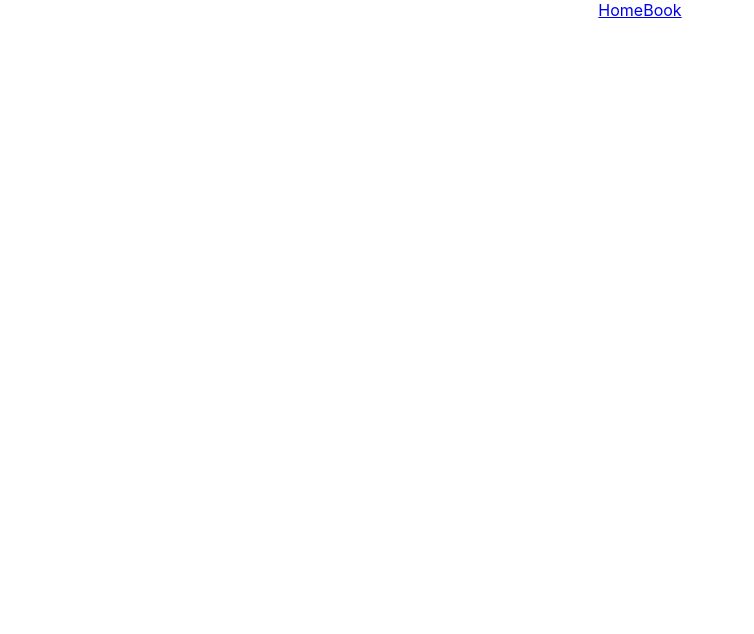
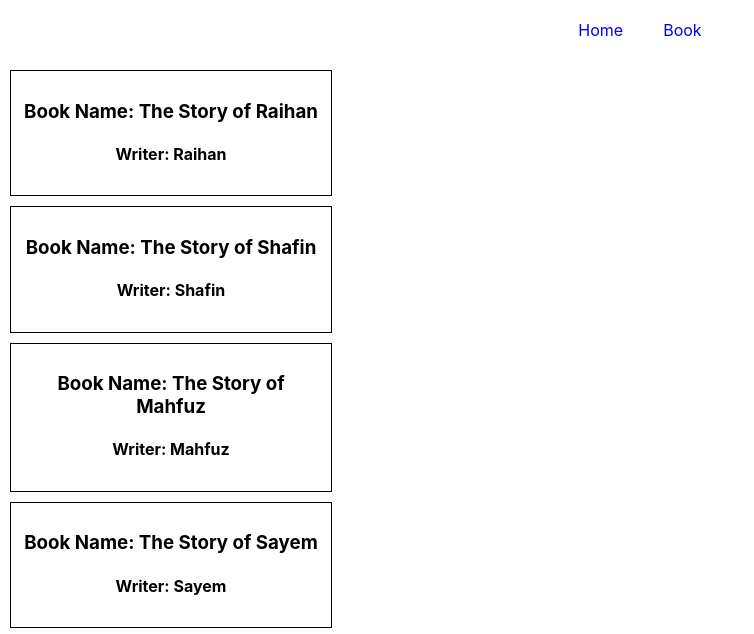
Before and after one commit to raihanalam/StartWithReact, a React (Create React App) app: page /books in a window 1280 px wide. Before the commit this address had no page. Shown: the top 634 px of the page, without its empty margins (0-754 px from the left). Built offline with nearby package versions, Linux system fonts and the light colour scheme.

Commit message:
React Router Basic

```diff
--- a/src/App.css
+++ b/src/App.css
@@ -1,38 +1,16 @@
 .App {
   text-align: center;
 }
-
-.App-logo {
-  height: 40vmin;
-  pointer-events: none;
+.nav-bar ul{
+  list-style: none;
+  margin: 0;
+  padding: 0;
+}
+.nav-bar li{
+  display: inline-block;
+  margin: 20px;
 }
 
-@media (prefers-reduced-motion: no-preference) {
-  .App-logo {
-    animation: App-logo-spin infinite 20s linear;
-  }
+.nav-bar a{
+  text-decoration: none;
 }
-
-.App-header {
-  background-color: #282c34;
-  min-height: 100vh;
-  display: flex;
-  flex-direction: column;
-  align-items: center;
-  justify-content: center;
-  font-size: calc(10px + 2vmin);
-  color: white;
-}
-
-.App-link {
-  color: #61dafb;
-}
-
-@keyframes App-logo-spin {
-  from {
-    transform: rotate(0deg);
-  }
-  to {
-    transform: rotate(360deg);
-  }
-}
--- /dev/null
+++ b/src/assets/books.js
@@ -0,0 +1,37 @@
+const books = [
+     {
+          id: '1',
+          name: 'The Story of Raihan',
+          author: 'Raihan',
+          description: 'Lorem ipsum dolor sit amet, consectetur adipiscing elit. Sed vehicula risus in elit fermentum, sed aliquam justo cursus. Maecenas auctor vestibulum nisi, non iaculis nunc commodo a. Proin et lectus nec nunc tristique euismod. Vestibulum ante ipsum primis in faucibus orci luctus et ultrices posuere cubilia Curae; Morbi sollicitudin dui vitae metus tincidunt, sed scelerisque eros pellentesque. Nullam tristique purus id purus dapibus, at congue lectus ultricies. Vestibulum efficitur felis sit amet enim sagittis, eu hendrerit est finibus. Aliquam eget purus sed leo elementum tempor. Donec tincidunt lectus a varius semper. Maecenas faucibus diam ac eros posuere sed elementum justo, efficitur. Duis non congue velit, hendrerit in erat. Nunc commodo ullamcorper leo, eu sagittis ex condimentum non. Morbi eget semper velit. Nullam lacinia risus id efficitur viverra. Quisque fermentum tincidunt libero, vel tristique urna tincidunt nec. Sed interdum leo ut diam feugiat vulputate. Curabitur sed velit in sem aliquet dignissim.'
+
+     },
+     {
+          id: '2',
+          name: 'The Story of Shafin',
+          author: 'Shafin',
+          description: 'Lorem ipsum dolor sit amet, consectetur adipiscing elit. Sed vehicula risus in elit fermentum, sed aliquam justo cursus. Maecenas auctor vestibulum nisi, non iaculis nunc commodo a. Proin et lectus nec nunc tristique euismod. Vestibulum ante ipsum primis in faucibus orci luctus et ultrices posuere cubilia Curae; Morbi sollicitudin dui vitae metus tincidunt, sed scelerisque eros pellentesque. Nullam tristique purus id purus dapibus, at congue lectus ultricies. Vestibulum efficitur felis sit amet enim sagittis, eu hendrerit est finibus. Aliquam eget purus sed leo elementum tempor. Donec tincidunt lectus a varius semper. Maecenas faucibus diam ac eros posuere sed elementum justo, efficitur. Duis non congue velit, hendrerit in erat. Nunc commodo ullamcorper leo, eu sagittis ex condimentum non. Morbi eget semper velit. Nullam lacinia risus id efficitur viverra. Quisque fermentum tincidunt libero, vel tristique urna tincidunt nec. Sed interdum leo ut diam feugiat vulputate. Curabitur sed velit in sem aliquet dignissim.'
+
+
+     },
+     {
+          id: '3',
+          name: 'The Story of Mahfuz',
+          author: 'Mahfuz',
+          description: 'Lorem ipsum dolor sit amet, consectetur adipiscing elit. Sed vehicula risus in elit fermentum, sed aliquam justo cursus. Maecenas auctor vestibulum nisi, non iaculis nunc commodo a. Proin et lectus nec nunc tristique euismod. Vestibulum ante ipsum primis in faucibus orci luctus et ultrices posuere cubilia Curae; Morbi sollicitudin dui vitae metus tincidunt, sed scelerisque eros pellentesque. Nullam tristique purus id purus dapibus, at congue lectus ultricies. Vestibulum efficitur felis sit amet enim sagittis, eu hendrerit est finibus. Aliquam eget purus sed leo elementum tempor. Donec tincidunt lectus a varius semper. Maecenas faucibus diam ac eros posuere sed elementum justo, efficitur. Duis non congue velit, hendrerit in erat. Nunc commodo ullamcorper leo, eu sagittis ex condimentum non. Morbi eget semper velit. Nullam lacinia risus id efficitur viverra. Quisque fermentum tincidunt libero, vel tristique urna tincidunt nec. Sed interdum leo ut diam feugiat vulputate. Curabitur sed velit in sem aliquet dignissim.'
+
+
+     },
+     {
+          id: '4',
+          name: 'The Story of Sayem',
+          author: 'Sayem',
+          description: 'Lorem ipsum dolor sit amet, consectetur adipiscing elit. Sed vehicula risus in elit fermentum, sed aliquam justo cursus. Maecenas auctor vestibulum nisi, non iaculis nunc commodo a. Proin et lectus nec nunc tristique euismod. Vestibulum ante ipsum primis in faucibus orci luctus et ultrices posuere cubilia Curae; Morbi sollicitudin dui vitae metus tincidunt, sed scelerisque eros pellentesque. Nullam tristique purus id purus dapibus, at congue lectus ultricies. Vestibulum efficitur felis sit amet enim sagittis, eu hendrerit est finibus. Aliquam eget purus sed leo elementum tempor. Donec tincidunt lectus a varius semper. Maecenas faucibus diam ac eros posuere sed elementum justo, efficitur. Duis non congue velit, hendrerit in erat. Nunc commodo ullamcorper leo, eu sagittis ex condimentum non. Morbi eget semper velit. Nullam lacinia risus id efficitur viverra. Quisque fermentum tincidunt libero, vel tristique urna tincidunt nec. Sed interdum leo ut diam feugiat vulputate. Curabitur sed velit in sem aliquet dignissim.'
+
+
+     },
+
+
+]
+
+export default books;
--- a/src/components/MainComponent.js
+++ b/src/components/MainComponent.js
@@ -1,27 +1,52 @@
 import React, { Component } from "react";
-import { Route, Routes, Link, NavLink } from "react-router-dom";
+import bookList from "../assets/books";
+import { Route, Routes, NavLink, Navigate } from "react-router-dom";
 
+import BookList from "./lists/BookList";
+import BookDetail from "./representational/BookDetail";
+import NewBook from "./representational/NewBook";
 
 class MainComponent extends Component {
-     /*
-     constructor(props){
-          super(props)
+  constructor(props) {
+    super(props);
+    this.state = {
+      books: bookList,
+      selectedBook: null
+    };
   }
-     */
+
+  selectedBookHandler = (bookId) => {
+    const book = this.state.books.filter((book) => book.id === bookId)[0];
+
+    this.setState({
+      selectedBook: book
+    });
+  };
+
   render() {
+    const books = <BookList books={this.state.books} selectedBookHandler={this.selectedBookHandler} />;
+
     return (
       <div className="App">
         <nav className="nav-bar">
-                              <NavLink  to="/">Home</NavLink>
+          <ul>
+            <li>
+              <NavLink to="/books">Home</NavLink>
+            </li>
+            <li>
               <NavLink to="/new-book">Book</NavLink>
+            </li>
+          </ul>
         </nav>
+
         <Routes>
-
-                         <Route path="/" exact render={() => <h1>Home</h1>} />
-                         <Route path="/new-book" render={() => <h1>New Book</h1>} />
+          <Route path="/" exact element={<Navigate to="/books" />} />
+          <Route path="/books" exact element={books} />
+          <Route path="/new-book" exact element={<NewBook />} />
+          <Route path="/book/:id" element={<BookDetail book={this.state.selectedBook} />} />
         </Routes>
       </div>
-          )
+    );
   }
 }
 
--- /dev/null
+++ b/src/components/lists/BookList.js
@@ -0,0 +1,28 @@
+import React, { Component } from "react";
+import Book from "../representational/Book";
+// import {withRouter} from 'react-router-dom';
+import { Link } from 'react-router-dom'
+
+class BookList extends Component {
+     render() {
+          console.log(this.props)
+          return (
+               this.props.books.map((book, index) => {
+                    return (
+                         <Link to={'/book/'+book.id} key={book.id} style={{textDecoration:'none', color: 'black'}}>
+                              <Book
+                                   bookName={book.name}
+                                   writer={book.author}
+                                   key={book.id}
+                                   selectedBookHandler={() => this.props.selectedBookHandler
+                                        (book.id)}
+                              />
+
+                         </Link>
+                    );
+               })
+          );
+     }
+}
+
+export default BookList;
--- /dev/null
+++ b/src/components/representational/Book.js
@@ -0,0 +1,15 @@
+import React from "react";
+import "../../stylesheets/book.css";
+
+const Book = (props) => {
+
+  return (
+    <div className="Book" onClick={props.selectedBookHandler}>
+      <h3>Book Name: {props.bookName}</h3>
+      <h4>Writer: {props.writer}</h4>
+
+    </div>
+  );
+};
+
+export default Book;
--- /dev/null
+++ b/src/components/representational/BookDetail.js
@@ -0,0 +1,15 @@
+import React from "react";
+
+
+const BookDetail = props =>{
+     if (props.book === null) return <div></div>
+     return (
+
+          <div>
+               <h1>Name: {props.book.name}</h1>
+               <h3>Author: {props.book.author}</h3>
+               <p>Description: {props.book.description}</p>
+          </div>
+     );
+}
+export default BookDetail;
--- /dev/null
+++ b/src/components/representational/NewBook.js
@@ -0,0 +1,11 @@
+import React from "react";
+
+const NewBook = props =>{
+     return(
+          <div>
+               <h1>New Book Entry</h1>
+          </div>
+     );
+}
+
+export default NewBook;
--- a/src/stylesheets/book.css
+++ b/src/stylesheets/book.css
@@ -5,3 +5,8 @@
      width: 300px;
      border: 1px solid black;
 }
+
+.Book:hover{
+     color: tomato;
+     cursor: pointer;
+}
```
Also changed, not shown: src/App.js (+6 -4 lines), src/components/Books.js (deleted, +0 -33 lines). Lines whose indentation alone changed are shown as unchanged.
